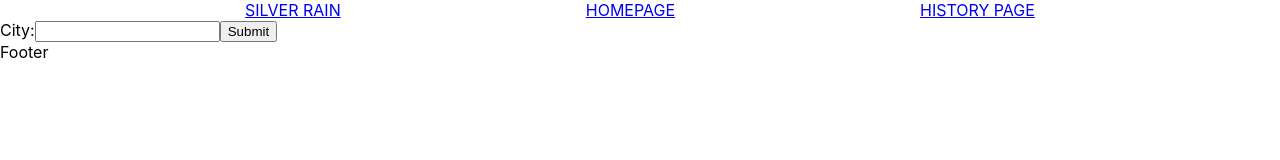
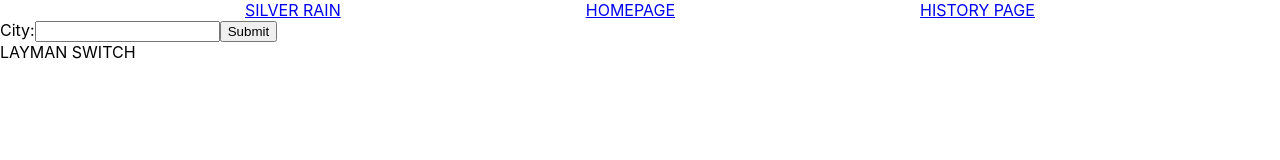
Before and after one commit to mmm-marek/weather-app, a React (Create React App) app: page / in a window 1280 px wide. Shown: the top 160 px of the page. Built offline with nearby package versions, Linux system fonts and the light colour scheme; no server answers.

Commit message:
feat: Footer component fully working, switching user types is active

```diff
--- a/src/Components/Footer/Footer.component.tsx
+++ b/src/Components/Footer/Footer.component.tsx
@@ -1,5 +1,32 @@
+import { useContext } from "react";
+import { useNavigate } from "react-router-dom";
+import { UserDataContext } from "../../Context/userData.context";
+import SearchBy from "../../Enums/searchBy.enum";
+import TypeOfUser from "../../Enums/typeOfUser.enum";
+
 const Footer = () => {
-    return <div>Footer</div>;
+    const { typeOfUser, setTypeOfUser, clearSearchData } =
+        useContext(UserDataContext);
+    let navigate = useNavigate();
+
+    const handleClick = () => {
+        setTypeOfUser(
+            typeOfUser === TypeOfUser.Layman
+                ? TypeOfUser.Meteorologist
+                : TypeOfUser.Layman
+        );
+        clearSearchData();
+        navigate("/");
+    };
+
+    return (
+        <div>
+            <span>
+                {typeOfUser === TypeOfUser.Layman ? "LAYMAN" : "METEOROLOGIST"}
+            </span>
+            <span onClick={handleClick}> SWITCH </span>
+        </div>
+    );
 };
 
 export default Footer;
--- a/src/Context/userData.context.tsx
+++ b/src/Context/userData.context.tsx
@@ -14,6 +14,7 @@ export const UserDataContext = createContext<UserDataContextType>({
     setSearchBy: () => null,
     searchHistoryData: [],
     setSearchHistoryData: () => null,
+    clearSearchData: () => null,
 });
 
 export const UserDataProvider = ({ children }: any) => {
@@ -23,6 +24,11 @@ export const UserDataProvider = ({ children }: any) => {
         DataForLayman[] | DataForMeteorologist[]
     >([]);
 
+    const clearSearchData = () => {
+        setSearchBy(SearchBy.NotChosen);
+        setSearchHistoryData([]);
+    };
+
     const value = {
         typeOfUser,
         setTypeOfUser,
@@ -30,6 +36,7 @@ export const UserDataProvider = ({ children }: any) => {
         setSearchBy,
         searchHistoryData,
         setSearchHistoryData,
+        clearSearchData,
     };
 
     return (
--- a/src/Types/userData.types.ts
+++ b/src/Types/userData.types.ts
@@ -32,4 +32,5 @@ export type UserDataContextType = {
     setSearchHistoryData: React.Dispatch<
         React.SetStateAction<DataForLayman[] | DataForMeteorologist[]>
     >;
+    clearSearchData: () => void;
 };
```
